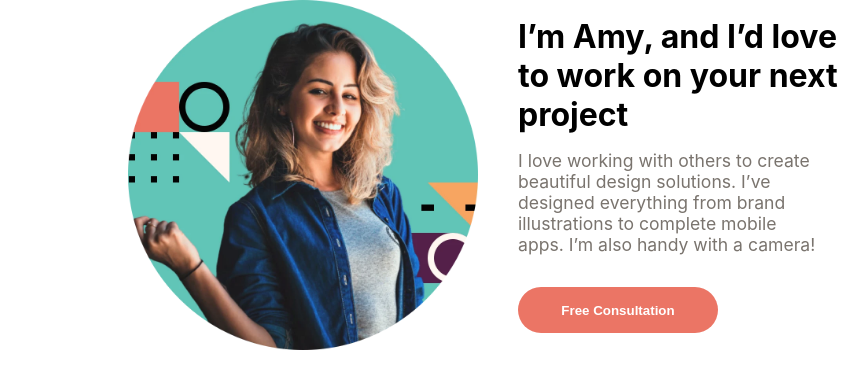
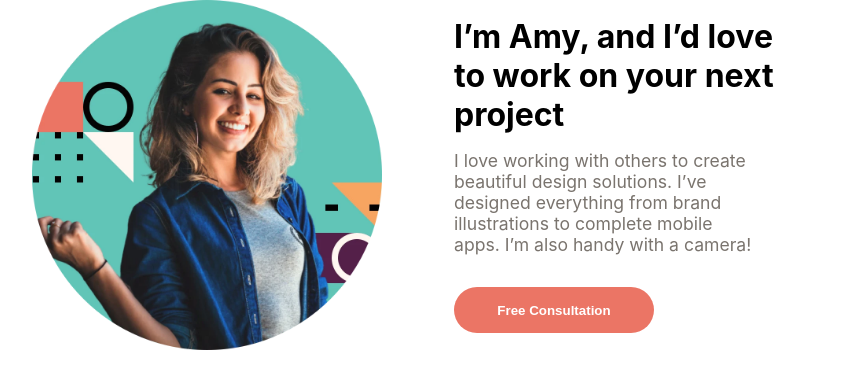
Before and after one commit to jamesbchurch/Single-page-design-portfolio, a React (Create React App) app in the folder design/: page / in a window 1280 px wide. Shown: the top 388 px of the page, without its empty margins (147-1015 px from the left). Built offline with nearby package versions, Linux system fonts and the light colour scheme.

Commit message:
Updates to tablet sizing for hero
Updated tablet sizing for the hero slice.

```diff
--- a/design/src/components/HeroSlice/HeroSlice.module.css
+++ b/design/src/components/HeroSlice/HeroSlice.module.css
@@ -60,11 +60,12 @@ margin: auto;
 
     .img{
         margin: 0;
+        margin-left: -10rem;
     }
 
     .flexContainer{
         flex-flow: row;
-        gap: 2.5rem;
+        gap: 4.5rem;
     }
 
     .ctaFlex{
@@ -109,6 +110,10 @@ margin: auto;
 
     }
 
+    .img{
+        margin: 0;
+
+    }
 
     .headline{
         font-size: 2.5rem;
```
